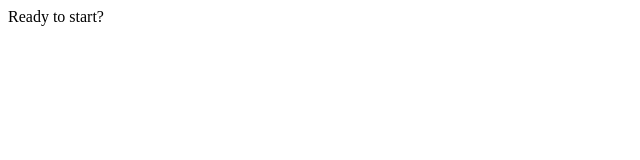
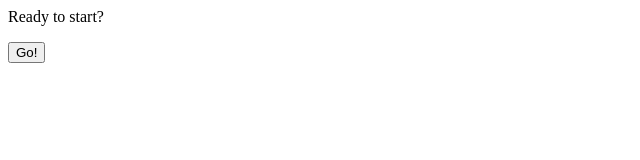
Before and after one commit to elena0625/pushupdemo, a plain HTML site: page index.html in a window 1280 px wide. Shown: the full height of the page, 0-640 px from the left. Drawn offline with Linux system fonts and the light colour scheme.

Commit message:
added a button

```diff
--- a/index.html
+++ b/index.html
@@ -1 +1,2 @@
 <p>Ready to start?</p>
+<button>Go!</button>
```
